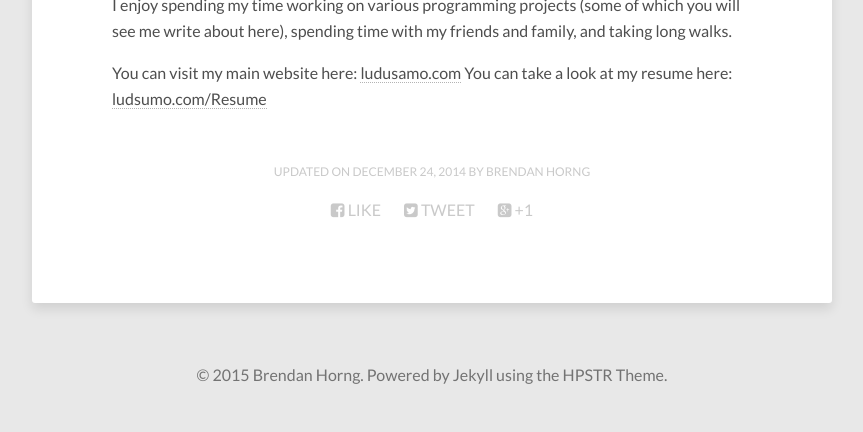
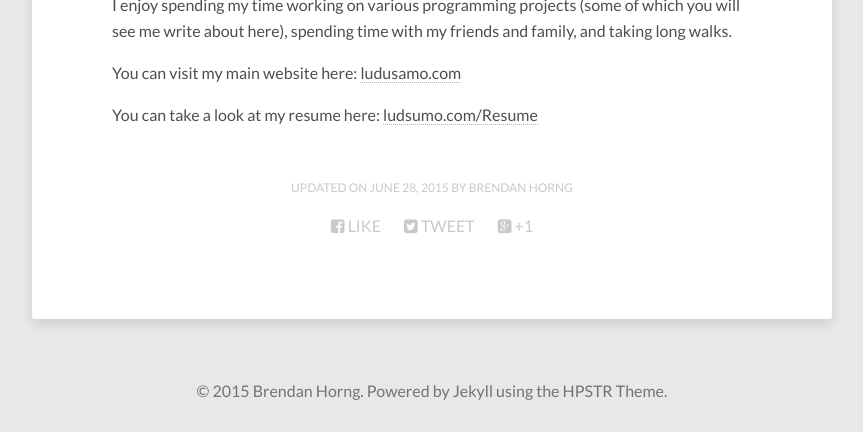
Before and after one commit to Ludusamo/Blog, a Jekyll site: the page built from about/index.md, in a window 1280 px wide, cut to the strip 971-1403 px from the top of the page. Shown: the whole strip, without its empty margins (208-1071 px from the left). Built offline with Jekyll 4.4.1, drawn with Linux system fonts in a browser that asks for light colours; nearby versions of some CDN libraries.

Commit message:
Updated about page.

```diff
--- a/about/index.md
+++ b/about/index.md
@@ -6,7 +6,7 @@ image:
   credit: dargadgetz
   creditlink: http://www.dargadgetz.com/ios-7-abstract-wallpaper-pack-for-iphone-5-and-ipod-touch-retina/
 comments: false
-modified: 2014-12-24
+modified: 2015-6-28
 ---
 
 ## Brendan Horng
@@ -18,4 +18,5 @@ I am a teenage technology enthusiast, programmer, and student. I am currently en
 I enjoy spending my time working on various programming projects (some of which you will see me write about here), spending time with my friends and family, and taking long walks.
 
 You can visit my main website here: [ludusamo.com](http://ludusamo.com)
+
 You can take a look at my resume here: [ludsumo.com/Resume](http://ludusamo.com/Resume)
```
